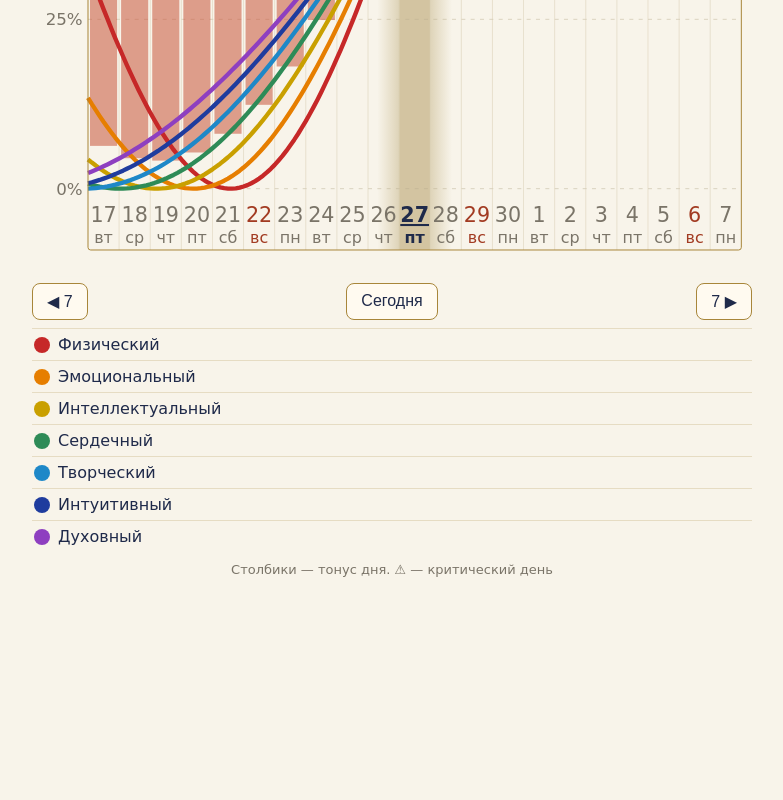
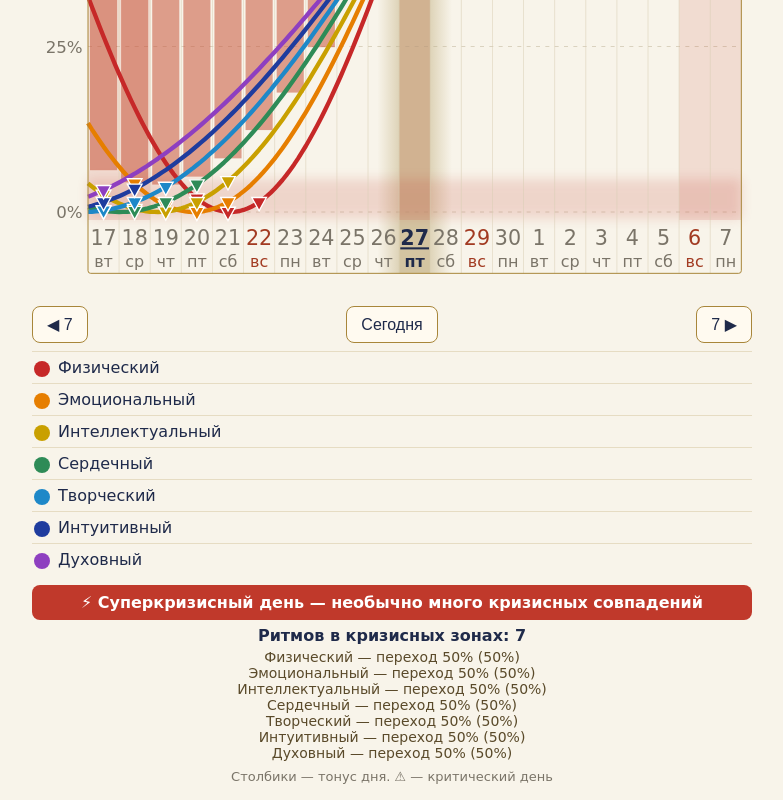
Before and after one commit to Art9/soulmyst, a plain HTML site: page index.html in a window 1280 px wide. Shown: the part 607-1407 px from the top of the page, without its empty margins (248-1031 px from the left). Before the commit the page ends 1200 px from the top, so only its background shows below. Drawn offline with Linux system fonts and the light colour scheme.

Commit message:
Crisis zones, markers, risk strip, super-crisis days

```diff
--- a/index.html
+++ b/index.html
@@ -26,7 +26,7 @@ svg{width:100%;height:auto;display:block;touch-action:none}
 .note{text-align:center;color:#7a7468;font-size:13px;margin-top:8px}
 </style></head><body><div id="wrap">
 <h1 id="h"></h1><div id="date"></div><div id="tabs"></div><div id="hint"></div>
-<svg id="c" viewBox="0 0 1080 1180"></svg>
+<svg id="c" viewBox="0 0 1080 1215"></svg>
 <div class="nav"><button id="pv">◀ 7</button><button id="td"></button><button id="nx">7 ▶</button></div>
 <div id="leg"></div><div class="sum" id="sum"></div><div class="note" id="note"></div>
 </div>
@@ -34,16 +34,16 @@ svg{width:100%;height:auto;display:block;touch-action:none}
 const P=[23.6884,28.426125,33.163812,37.901499,42.6392,47.3769,52.1146];
 const COL=['#c62828','#e67e00','#c9a000','#2e8b57','#1e88c8','#1f3c9e','#8e3fc0'];
 const MCOL=['#c62828','#1e88c8','#2e8b57','#8e3fc0','#e67e00','#1f3c9e','#c9a000','#d81b60','#00897b','#6d4c41','#5e35b1','#7cb342'];
-const T={ru:{h:'Ежедневная активность чакр',hg:'Биоритмы круга',hint:'Ведите пальцем по графику, чтобы выбрать день',today:'Сегодня',note:'Столбики — тонус дня. ⚠ — критический день',all:'Общий',every:'Все ритмы',cross:(n,m)=>`Пересечений линий разных людей в этот день: ${n}`+(m?` · из них одноимённых (одна чакра): ${m}`:''),spread:'Разница между участниками',ncrit:n=>'критических ритмов: '+n,
+const T={ru:{h:'Ежедневная активность чакр',hg:'Биоритмы круга',hint:'Ведите пальцем по графику, чтобы выбрать день',today:'Сегодня',note:'Столбики — тонус дня. ⚠ — критический день',all:'Общий',every:'Все ритмы',zone:'зона потенциального кризиса',sup:'⚡ Суперкризисный день — необычно много кризисных совпадений',cnt1:n=>`Ритмов в кризисных зонах: ${n}`,cntG:n=>`Кризисных совпадений между участниками: ${n}`,zn:{hi:'пик',lo:'дно',mid:'переход 50%'},cross:(n,m)=>`Пересечений линий разных людей в этот день: ${n}`+(m?` · из них одноимённых (одна чакра): ${m}`:''),spread:'Разница между участниками',ncrit:n=>'критических ритмов: '+n,
  n:[['Физический','Муладхара'],['Эмоциональный','Свадхистана'],['Интеллектуальный','Манипура'],['Сердечный','Анахата'],['Творческий','Вишуддха'],['Интуитивный','Аджна'],['Духовный','Сахасрара']],
  wd:['вс','пн','вт','ср','чт','пт','сб'],mon:['января','февраля','марта','апреля','мая','июня','июля','августа','сентября','октября','ноября','декабря'],fd:(d,m,y)=>d+' '+m+' '+y},
-en:{h:'Daily chakra activity',hg:'Circle biorhythms',hint:'Slide your finger across the chart to choose a day',today:'Today',note:'Bars — tone of the day. ⚠ — critical day',all:'Overall',every:'All rhythms',cross:(n,m)=>`Crossings between different people’s lines this day: ${n}`+(m?` · same chakra: ${m}`:''),spread:'Difference between members',ncrit:n=>'critical rhythms: '+n,
+en:{h:'Daily chakra activity',hg:'Circle biorhythms',hint:'Slide your finger across the chart to choose a day',today:'Today',note:'Bars — tone of the day. ⚠ — critical day',all:'Overall',every:'All rhythms',zone:'potential crisis zone',sup:'⚡ Super-crisis day — unusually many crisis coincidences',cnt1:n=>`Rhythms in crisis zones: ${n}`,cntG:n=>`Crisis coincidences between members: ${n}`,zn:{hi:'peak',lo:'trough',mid:'50% crossing'},cross:(n,m)=>`Crossings between different people’s lines this day: ${n}`+(m?` · same chakra: ${m}`:''),spread:'Difference between members',ncrit:n=>'critical rhythms: '+n,
  n:[['Physical','Muladhara'],['Emotional','Svadhisthana'],['Intellectual','Manipura'],['Heart','Anahata'],['Creative','Vishuddha'],['Intuitive','Ajna'],['Spiritual','Sahasrara']],
  wd:['Su','Mo','Tu','We','Th','Fr','Sa'],mon:['January','February','March','April','May','June','July','August','September','October','November','December'],fd:(d,m,y)=>m+' '+d+', '+y},
-es:{h:'Actividad diaria de los chakras',hg:'Biorritmos del círculo',hint:'Desliza el dedo por el gráfico para elegir un día',today:'Hoy',note:'Barras — tono del día. ⚠ — día crítico',every:'Todos',cross:(n,m)=>`Cruces entre líneas de distintas personas este día: ${n}`+(m?` · mismo chakra: ${m}`:''),all:'General',spread:'Diferencia entre miembros',ncrit:n=>'ritmos críticos: '+n,
+es:{h:'Actividad diaria de los chakras',hg:'Biorritmos del círculo',hint:'Desliza el dedo por el gráfico para elegir un día',today:'Hoy',note:'Barras — tono del día. ⚠ — día crítico',every:'Todos',zone:'zona de crisis potencial',sup:'⚡ Día de supercrisis — coincidencias de crisis inusualmente numerosas',cnt1:n=>`Ritmos en zonas de crisis: ${n}`,cntG:n=>`Coincidencias de crisis entre miembros: ${n}`,zn:{hi:'pico',lo:'fondo',mid:'cruce del 50%'},all:'General',spread:'Diferencia entre miembros',ncrit:n=>'ritmos críticos: '+n,
  n:[['Físico','Muladhara'],['Emocional','Svadhisthana'],['Intelectual','Manipura'],['Del corazón','Anahata'],['Creativo','Vishuddha'],['Intuitivo','Ajna'],['Espiritual','Sahasrara']],
  wd:['do','lu','ma','mi','ju','vi','sá'],mon:['enero','febrero','marzo','abril','mayo','junio','julio','agosto','septiembre','octubre','noviembre','diciembre'],fd:(d,m,y)=>d+' de '+m+' de '+y},
-pt:{h:'Atividade diária dos chakras',hg:'Biorritmos do círculo',hint:'Deslize o dedo pelo gráfico para escolher um dia',today:'Hoje',note:'Barras — tônus do dia. ⚠ — dia crítico',all:'Geral',every:'Todos',cross:(n,m)=>`Cruzamentos entre linhas de pessoas diferentes neste dia: ${n}`+(m?` · mesmo chakra: ${m}`:''),spread:'Diferença entre os membros',ncrit:n=>'ritmos críticos: '+n,
+pt:{h:'Atividade diária dos chakras',hg:'Biorritmos do círculo',hint:'Deslize o dedo pelo gráfico para escolher um dia',today:'Hoje',note:'Barras — tônus do dia. ⚠ — dia crítico',all:'Geral',every:'Todos',zone:'zona de crise potencial',sup:'⚡ Dia de supercrise — coincidências de crise incomumente numerosas',cnt1:n=>`Ritmos em zonas de crise: ${n}`,cntG:n=>`Coincidências de crise entre os membros: ${n}`,zn:{hi:'pico',lo:'fundo',mid:'cruzamento de 50%'},cross:(n,m)=>`Cruzamentos entre linhas de pessoas diferentes neste dia: ${n}`+(m?` · mesmo chakra: ${m}`:''),spread:'Diferença entre os membros',ncrit:n=>'ritmos críticos: '+n,
  n:[['Físico','Muladhara'],['Emocional','Svadhisthana'],['Intelectual','Manipura'],['Do coração','Anahata'],['Criativo','Vishuddha'],['Intuitivo','Ajna'],['Espiritual','Sahasrara']],
  wd:['dom','seg','ter','qua','qui','sex','sáb'],mon:['janeiro','fevereiro','março','abril','maio','junho','julho','agosto','setembro','outubro','novembro','dezembro'],fd:(d,m,y)=>d+' de '+m+' de '+y}};
 const q=new URLSearchParams(location.hash.slice(1));
@@ -53,12 +53,21 @@ const now=new Date(), today=pd(q.get('d'))||Date.UTC(now.getFullYear(),now.getMo
 // group mode: m=Name~YYYY-MM-DD|Name~YYYY-MM-DD ; single mode: b=YYYY-MM-DD
 const members=(q.get('m')||'').split('|').map(s=>s.split('~')).filter(a=>a.length===2&&pd(a[1])!=null).map(([n,b])=>({n,t0:(today-pd(b))/DAY}));
 const GROUP=members.length>=2, t0=GROUP?0:((today-(pd(q.get('b'))??today))/DAY);
-const BEFORE=10,N=21,W=1080,L=84,R=1064,TT=20,B=1060,CW=(R-L)/N,MID=(TT+B)/2,AMP=(B-TT)/2-12;
+const BEFORE=10,N=21,W=1080,L=84,R=1064,TT=78,B=1095,CW=(R-L)/N,MID=(TT+B)/2,AMP=(B-TT)/2-12;
 let center=0, sel=0, tab=-2;            // -2 = all rhythms of all members, -1 = overall tone, 0..6 = one rhythm
 const DASH=['','22 10','5 9','24 8 5 8','12 6','2 6'];
 const val=(t,p)=>Math.sin(2*Math.PI*t/p);
 const crit=(t,p)=>{const h=p/2,r=((t%h)+h)%h;return Math.min(r,h-r)<=0.5};
 const avg7=t=>P.reduce((a,p)=>a+val(t,p),0)/P.length;
+// ---- crisis zones (same as crisis.mjs on the server) ----
+const Z={HI:95,LO:5,MID:5};
+const zoneOf=v=>v>=Z.HI?'hi':v<=Z.LO?'lo':Math.abs(v-50)<=Z.MID?'mid':null;
+const states=t=>{const o=[];P.forEach((p,k)=>{const v=(val(t,p)+1)*50,z=zoneOf(v);if(z)o.push({k,v:Math.round(v),z})});return o};
+function score(ts){const S=ts.map(states);if(ts.length===1)return S[0].length;let s=0;for(let a=0;a<S.length;a++)for(let b=a+1;b<S.length;b++){s+=S[a].length*S[b].length;s+=S[a].filter(x=>S[b].some(y=>y.k===x.k)).length;}return s;}
+let TH=null;function thr(ts){if(TH!=null)return TH;const arr=[];for(let d=-365;d<=365;d++)arr.push(score(ts.map(t=>t+d)));arr.sort((a,b)=>a-b);TH=Math.max(arr[Math.floor(arr.length*.95)],ts.length===1?3:2);return TH;}
+
+const TS=()=>GROUP?members.map(m=>m.t0):[t0];
+const dayScore=d=>score(TS().map(t=>t+d));
 function series(){
   if(!GROUP) return P.map((p,k)=>({name:X.n[k][0],sub:X.n[k][1],col:COL[k],f:d=>val(t0+d,p),crit:d=>crit(t0+d,p)}));
   if(tab===-2){const out=[];members.forEach((m,i)=>P.forEach((p,k)=>out.push({name:m.n,mi:i,k,col:COL[k],dash:DASH[i%DASH.length],f:d=>val(m.t0+d,p),crit:d=>crit(m.t0+d,p)})));return out;}
@@ -89,11 +98,23 @@ function labels(S){ // names drawn along curves where they are farthest from oth
     if(best&&best.score>FS*.5){placed.push(best.box);out+=`<text x="${best.cx}" y="${best.cy+FS*.36}" transform="rotate(${best.ang*180/Math.PI} ${best.cx} ${best.cy})" font-size="${FS}" font-weight="bold" fill="${sr.col}" stroke="#f8f4ea" stroke-width="7" paint-order="stroke" text-anchor="middle">${best.txt.replace(/</g,'&lt;')}</text>`;}
   }); return out; }
 function draw(){
-  const S=series(); let s='<rect width="1080" height="1180" fill="#f8f4ea"/>';
+  const S=series(); let s='<rect width="1080" height="1215" fill="#f8f4ea"/>';
   const sx=L+(sel-center+BEFORE)*CW, GW=CW*0.7;
   s+=`<defs><linearGradient id="gl"><stop offset="0" stop-color="#c9b98f" stop-opacity="0"/><stop offset="1" stop-color="#c9b98f" stop-opacity=".55"/></linearGradient><linearGradient id="gr"><stop offset="0" stop-color="#c9b98f" stop-opacity=".55"/><stop offset="1" stop-color="#c9b98f" stop-opacity="0"/></linearGradient></defs>`;
   s+=`<rect x="${sx-GW}" y="${TT}" width="${GW}" height="${B-TT+80}" fill="url(#gl)"/><rect x="${sx+CW}" y="${TT}" width="${GW}" height="${B-TT+80}" fill="url(#gr)"/><rect x="${sx}" y="${TT}" width="${CW}" height="${B-TT+80}" fill="#cdbd94" opacity=".85"/>`;
   for(const pc of [0,25,50,75,100]){const yy=y(pc/50-1); if(pc!==50) s+=`<line x1="${L}" y1="${yy}" x2="${R}" y2="${yy}" stroke="#b9ad8f" stroke-dasharray="6 8" opacity=".7"/>`; s+=`<text x="${L-8}" y="${yy+9}" font-size="25" fill="#7a7468" text-anchor="end">${pc}%</text>`;}
+  { // haze bands = potential crisis zones
+    s+=`<defs><filter id="bl" x="-5%" y="-60%" width="110%" height="220%"><feGaussianBlur stdDeviation="9"/></filter></defs>`;
+    const band=(v1,v2)=>`<rect x="${L}" y="${y(v1)}" width="${R-L}" height="${y(v2)-y(v1)}" fill="#c0392b" opacity=".16" filter="url(#bl)"/>`;
+    s+=band(1.02,0.9)+band(-0.9,-1.02)+band(0.1,-0.1);
+    s+=`<text x="${R-8}" y="${y(0.9)+24}" font-size="20" fill="#a23b22" opacity=".75" text-anchor="end">${X.zone}</text>`;
+    // risk strip above the chart: number of crisis coincidences per day, red ⚡ for super-crisis days
+    const th=thr(TS());
+    for(let i=0;i<N;i++){const d=center-BEFORE+i,sc=dayScore(d),cx=L+(i+.5)*CW,sup=sc>=th;
+      if(sup) s+=`<rect x="${L+i*CW}" y="${TT}" width="${CW}" height="${B-TT}" fill="#c0392b" opacity=".13"/>`;
+      if(sc>0){const a=Math.min(1,sc/th);s+=`<rect x="${L+i*CW+2}" y="14" width="${CW-4}" height="52" rx="8" fill="${sup?'#c0392b':'#e0a030'}" opacity="${sup?1:.25+.5*a}"/>`;
+        s+=`<text x="${cx}" y="${sup?40:50}" font-size="${sup?26:24}" font-weight="bold" fill="${sup?'#fff':'#5a3a00'}" text-anchor="middle">${sup?'⚡':sc}</text>`;if(sup)s+=`<text x="${cx}" y="62" font-size="18" fill="#fff" text-anchor="middle">${sc}</text>`;}}
+  }
   for(let i=0;i<N;i++){
     const d=center-BEFORE+i, dt=new Date(today+d*DAY), cx=L+(i+.5)*CW, sun=dt.getUTCDay()===0, isT=d===0, isS=d===sel;
     if(i) s+=`<line x1="${L+i*CW}" y1="${TT}" x2="${L+i*CW}" y2="${B+80}" stroke="#d9cfb6" opacity=".8"/>`;
@@ -106,14 +127,10 @@ function draw(){
   s+=`<line x1="${L}" y1="${MID}" x2="${R}" y2="${MID}" stroke="#a8863a" stroke-width="2"/>`;
   S.forEach(sr=>{const pts=[];for(let d=center-BEFORE-.5;d<=center-BEFORE+N-.5+1e-9;d+=.125)pts.push(x(d).toFixed(1)+','+y(sr.f(d)).toFixed(1));
     s+=`<polyline points="${pts.join(' ')}" fill="none" stroke="${sr.col}" stroke-width="${sr.dash!==undefined?4.5:6.5}" stroke-linejoin="round"${sr.dash?` stroke-dasharray="${sr.dash}"`:''}/>`;});
-  let cx0=0,cx1=0;
-  if(tab===-2){ // crossings between lines of different people: ring = same chakra, small dot = different chakras
-    for(let a=0;a<S.length;a++)for(let b=a+1;b<S.length;b++){ if(S[a].mi===S[b].mi) continue; const same=S[a].k===S[b].k;
-      let pv=S[a].f(center-BEFORE-.5)-S[b].f(center-BEFORE-.5);
-      for(let d=center-BEFORE-.5+.0625;d<=center-BEFORE+N-.5;d+=.0625){const cv=S[a].f(d)-S[b].f(d); if(pv*cv<0){const dd=d-.03125, yy=y(S[a].f(dd));
-        s+=same?`<circle cx="${x(dd)}" cy="${yy}" r="11" fill="none" stroke="${S[a].col}" stroke-width="4"/>`:`<circle cx="${x(dd)}" cy="${yy}" r="5" fill="#1f2a4a" opacity=".55"/>`;
-        if(Math.abs(dd-sel)<=.5){cx0++; if(same) cx1++;}} pv=cv;} }
-  } else s+=labels(S);
+  if(!(GROUP&&tab===-1)) S.forEach(sr=>{for(let d=center-BEFORE;d<center-BEFORE+N;d++){const v=(sr.f(d)+1)*50,z=zoneOf(v);if(!z)continue;const X0=x(d),Y0=y(sr.f(d));
+    s+=z==='mid'?`<path d="M${X0-9} ${Y0-9}L${X0+9} ${Y0+9}M${X0+9} ${Y0-9}L${X0-9} ${Y0+9}" stroke="${sr.col}" stroke-width="5" stroke-linecap="round"/>`
+      :z==='hi'?`<path d="M${X0} ${Y0-13}L${X0+11} ${Y0+7}L${X0-11} ${Y0+7}Z" fill="${sr.col}" stroke="#fff" stroke-width="2"/>`:`<path d="M${X0} ${Y0+13}L${X0+11} ${Y0-7}L${X0-11} ${Y0-7}Z" fill="${sr.col}" stroke="#fff" stroke-width="2"/>`;}});
+  if(tab!==-2) s+=labels(S);
   S.forEach(sr=>{s+=`<circle cx="${x(sel)}" cy="${y(sr.f(sel))}" r="10" fill="${sr.col}" stroke="#fff" stroke-width="3"/>`;});
   s+=`<rect x="${L}" y="${TT}" width="${R-L}" height="${B-TT+80}" fill="none" stroke="#a8863a" stroke-width="1.5" rx="4"/>`;
   el('c').innerHTML=s;
@@ -122,7 +139,11 @@ function draw(){
   el('leg').innerHTML=S.map(sr=>{const v=sr.f(sel),pc=Math.round((v+1)*50),up=sr.f(sel+1)>v,cr=sr.crit(sel);pcs.push(pc);
     const cm=typeof cr==='number'?(cr?'⚠'+cr:''):(cr?'⚠':'');
     return `<div class="row"><span class="dot" style="background:${sr.col}"></span><span class="nm">${sr.name.replace(/</g,'&lt;')}${sr.sub?` <small>(${sr.sub})</small>`:''}</span><span class="pc">${pc}%</span><span class="ar" style="color:${up?'#2e8b57':'#c62828'}">${up?'▲':'▼'}</span><span class="ar" style="color:#c27a00;width:34px">${cm}</span><span class="bar"><i style="width:${Math.max(4,pc)}%;background:${sr.col}"></i></span></div>`}).join('');
-  el('sum').textContent=GROUP?(tab===-2?X.cross(cx0,cx1):`${X.spread}: ${Math.max(...pcs)-Math.min(...pcs)}%`):'';
+  { const sc=dayScore(sel), sup=sc>=thr(TS()), zl=(t,nm)=>states(t).map(o=>`${nm?nm+': ':''}${X.n[o.k][0]} — ${X.zn[o.z]} (${o.v}%)`);
+    const lines=GROUP?members.flatMap(m=>zl(m.t0+sel,m.n)):zl(t0+sel);
+    el('sum').innerHTML=(sup?`<div style="background:#c0392b;color:#fff;border-radius:8px;padding:8px;margin:6px 0;font-weight:bold">${X.sup}</div>`:'')
+      +`<div><b>${GROUP?X.cntG(sc):X.cnt1(sc)}</b></div>`+(lines.length?`<div style="font-size:14px;color:#5a4a2a;margin-top:4px">${lines.map(t=>t.replace(/</g,'&lt;')).join('<br>')}</div>`:'')
+      +(GROUP&&tab!==-2?`<div style="margin-top:6px">${X.spread}: ${Math.max(...pcs)-Math.min(...pcs)}%</div>`:''); }
   if(tab===-2){ const sw=i=>`<svg width="46" height="12" style="vertical-align:middle"><line x1="2" y1="6" x2="44" y2="6" stroke="#1f2a4a" stroke-width="4"${DASH[i%DASH.length]?` stroke-dasharray="${DASH[i%DASH.length].split(' ').map(v=>v/2).join(' ')}"`:''}/></svg>`;
     let h='<table style="width:100%;border-collapse:collapse;font-size:16px"><tr><td></td>'+members.map((m,i)=>`<td style="text-align:right;padding:4px 2px"><b>${m.n.replace(/</g,'&lt;')}</b><br>${sw(i)}</td>`).join('')+'</tr>';
     P.forEach((p,k)=>{h+=`<tr style="border-top:1px solid #e6dcc3"><td style="padding:6px 2px"><span class="dot" style="display:inline-block;vertical-align:middle;background:${COL[k]}"></span>${X.n[k][0]}</td>`+members.map(m=>{const v=val(m.t0+sel,p),pc=Math.round((v+1)*50),up=val(m.t0+sel+1,p)>v,cr=crit(m.t0+sel,p);return `<td style="text-align:right;white-space:nowrap"><b>${pc}%</b><span style="color:${up?'#2e8b57':'#c62828'}">${up?'▲':'▼'}</span>${cr?'<span style="color:#c27a00">⚠</span>':''}</td>`}).join('')+'</tr>';});
```
